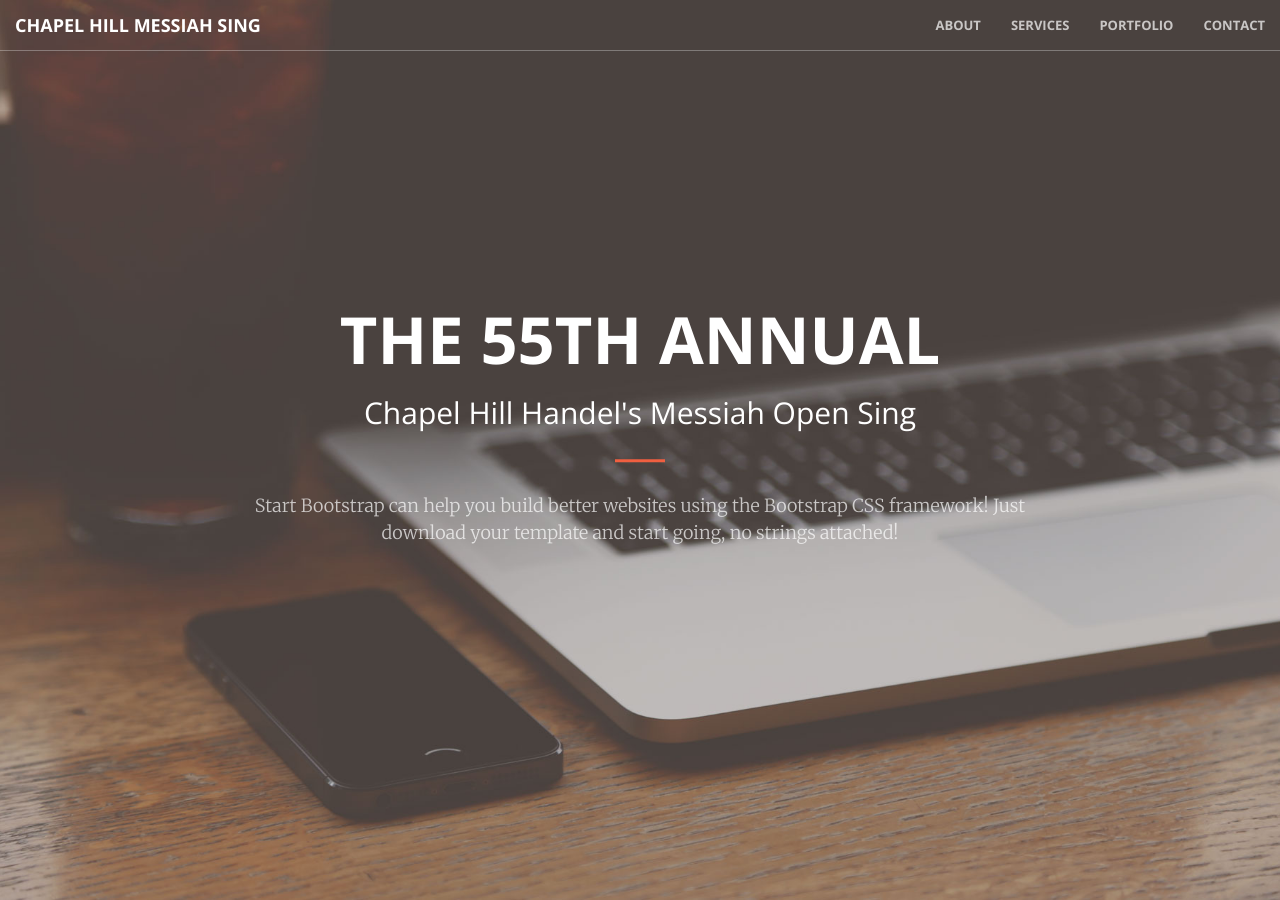
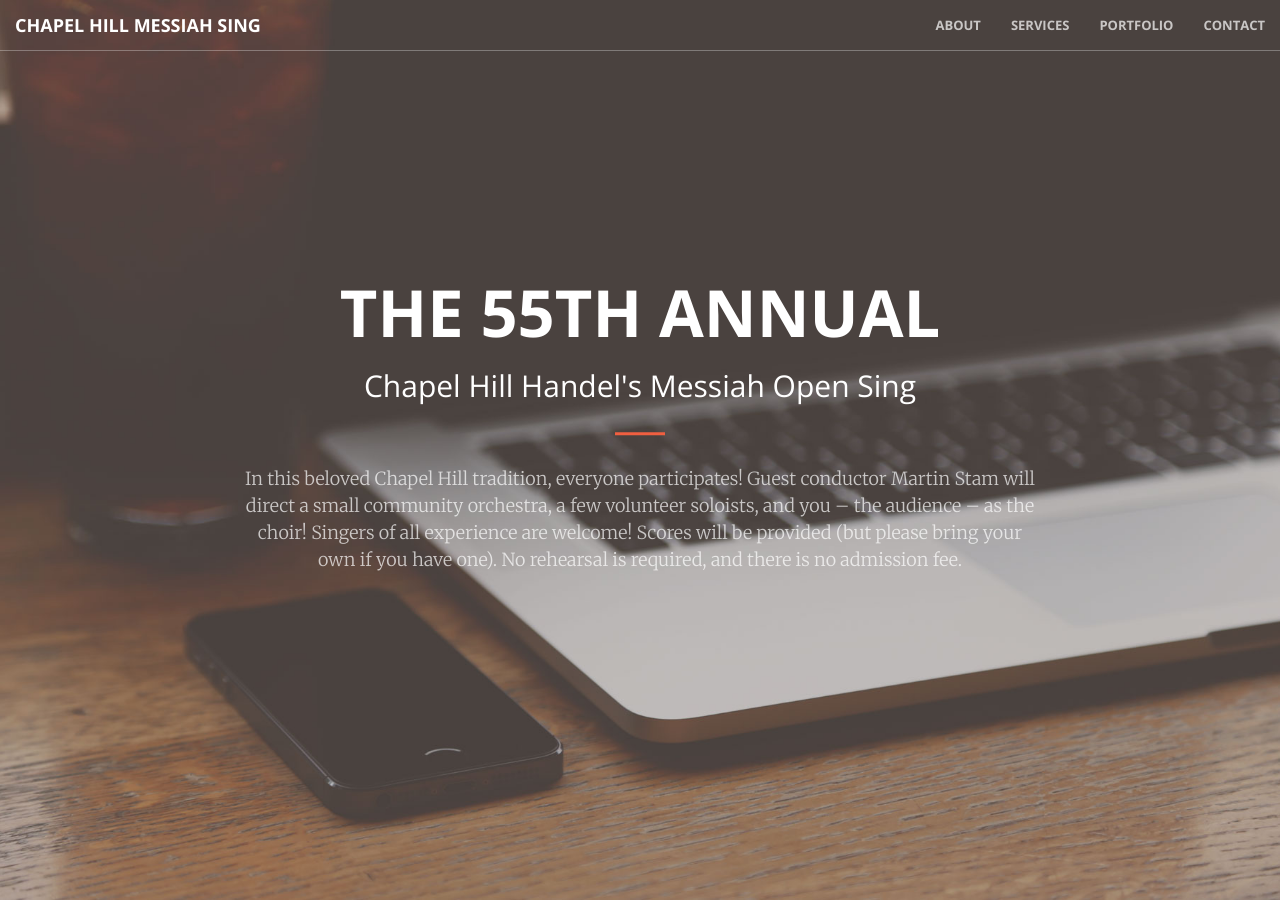
Before and after one commit to chapelhillmessiah/chapelhillmessiah.github.io, a Jekyll site: the page built from index-jekyll.html, in a window 1280 px wide and 900 px high. Built offline with Jekyll 4.4.1, drawn with Linux system fonts in a browser that asks for light colours.

Commit message:
[header.html] welcoming intro text

```diff
--- a/_includes/header.html
+++ b/_includes/header.html
@@ -5,7 +5,8 @@
             <h1>The 55th Annual</h1>
             <h2>Chapel Hill Handel's Messiah Open Sing</h2>
             <hr>
-            <p>Start Bootstrap can help you build better websites using the Bootstrap CSS framework! Just download your template and start going, no strings attached!</p>
+            <p>In this beloved Chapel Hill tradition, everyone participates! Guest conductor Martin Stam will direct a small community orchestra, a few volunteer soloists, and you – the audience – as the choir! Singers of all experience are welcome! Scores will be provided (but please bring your own if you have one). No rehearsal is required, and there is no admission fee.</p>
+            <!-- <p>Start Bootstrap can help you build better websites using the Bootstrap CSS framework! Just download your template and start going, no strings attached!</p> -->
             <!-- <a href="#about" class="btn btn-primary btn-xl page-scroll">Find Out More</a> -->
         </div>
     </div>
```
